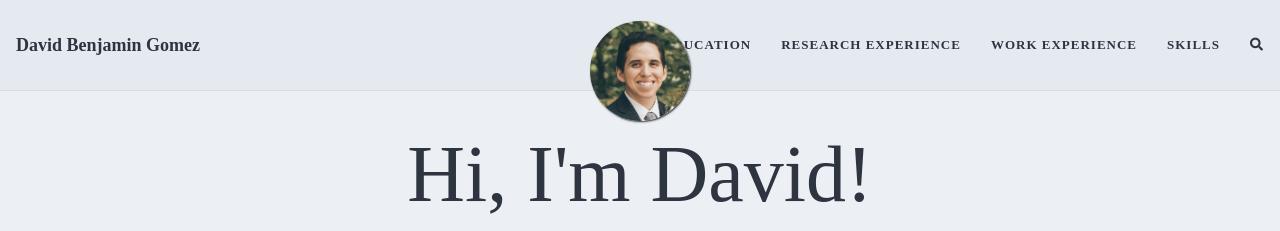
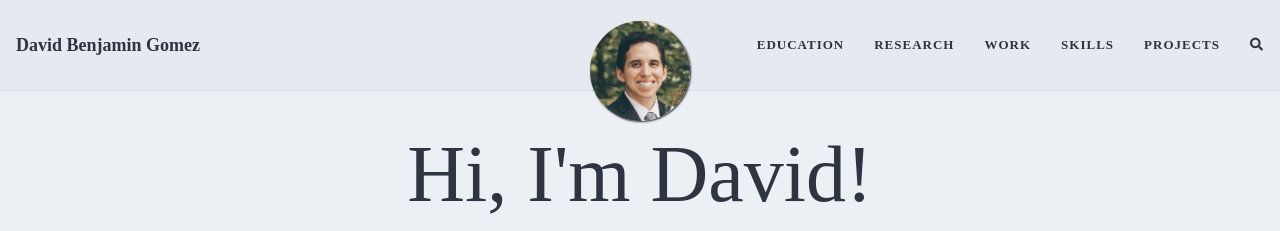
Before and after one commit to dbgomez94/dbgomez94.github.io, a Jekyll site: the page built from index.md, in a window 1280 px wide. Shown: the top 231 px of the page. Built offline with Jekyll 4.4.1, drawn with Linux system fonts in a browser that asks for light colours; nearby versions of some CDN libraries; the list of posts is cut into pages by our own code; comment, search, counter and statistics services are not loaded.

Commit message:
added tabs, need to fill out projects

```diff
--- a/_config.yml
+++ b/_config.yml
@@ -21,9 +21,10 @@ author: David Gomez
 
 navbar-links:
   Education: "/pages/education"
-  Research Experience: "/pages/research"
-  Work Experience: "/pages/work"
+  Research: "/pages/research"
+  Work: "/pages/work"
   Skills: "/pages/skills"
+  Projects: "/pages/projects"
 
 ################
 # --- Logo --- #
```
